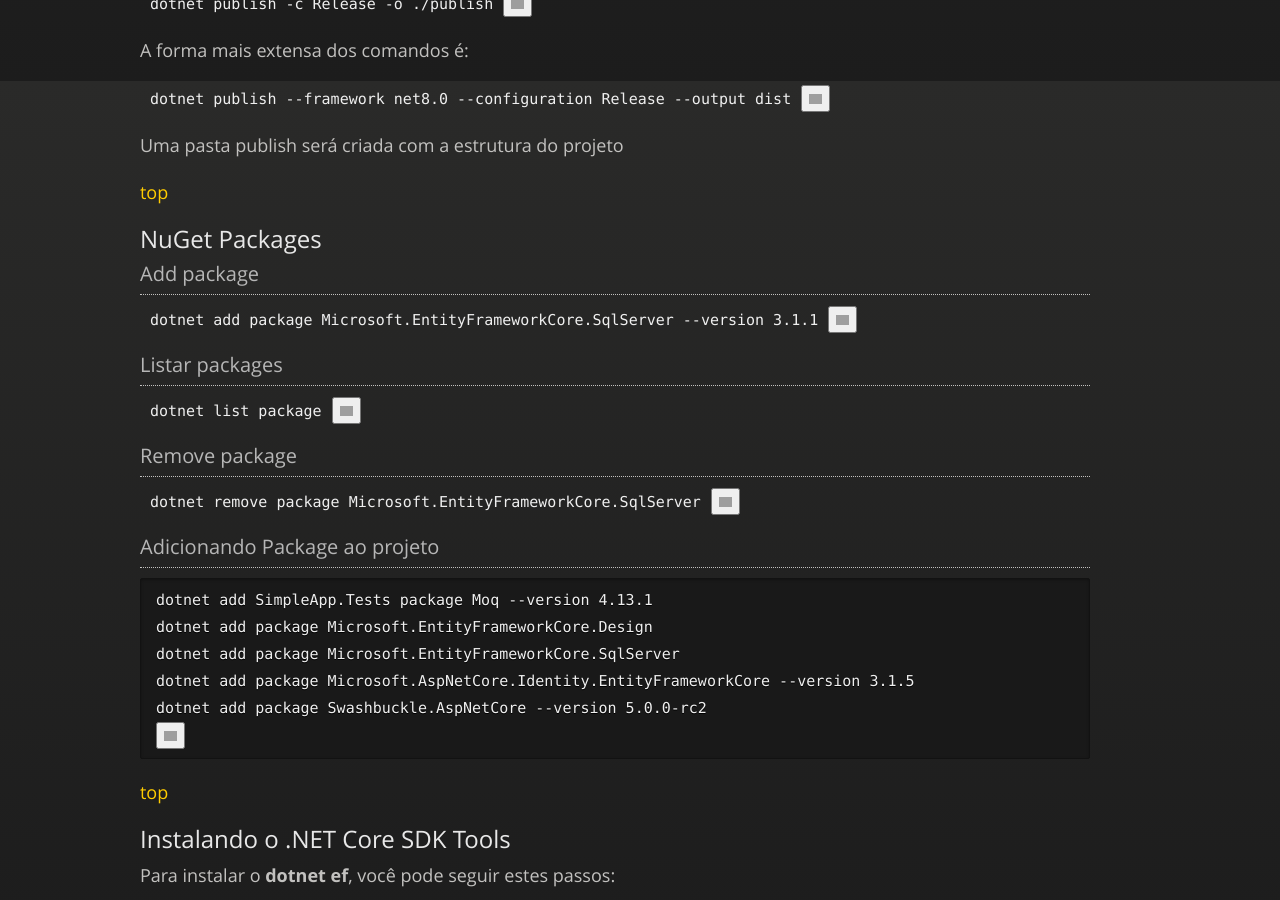
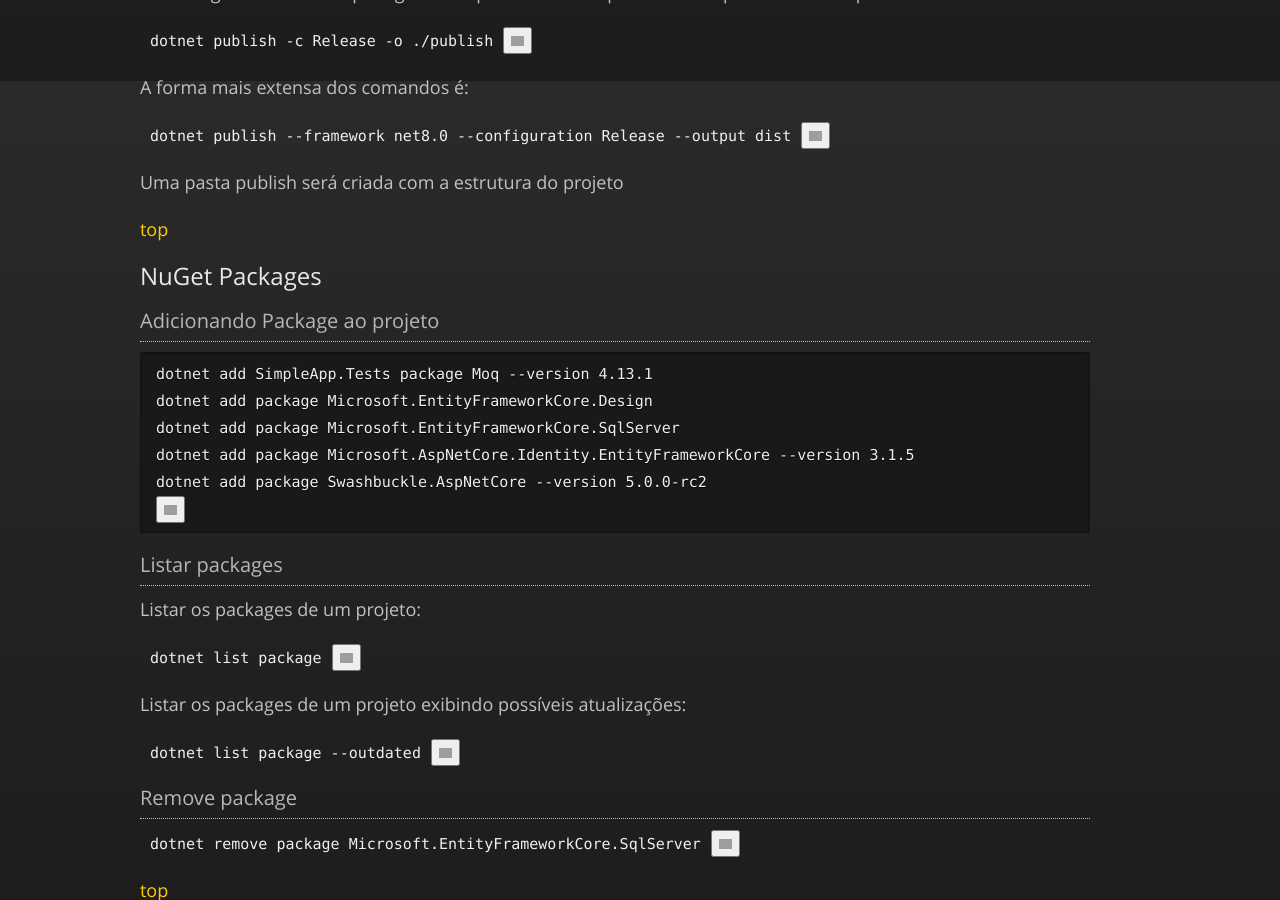
Before and after one commit to JeannAndrade/jeannandrade.github.io, a Jekyll site: the page built from content/net/cli/index.md, in a window 1280 px wide and 900 px high, scrolled down 2619 px. Built offline with Jekyll 4.4.1, drawn with Linux system fonts in a browser that asks for light colours; nearby versions of some CDN libraries; comment, search, counter and statistics services are not loaded; our own code applies the rules of GitHub Pages for plain Markdown files; some of the changed text lies outside the part shown; grey boxes are pictures that could not be loaded.

Commit message:
adicionado comando para listar pacotes desatualizados

````diff
--- a/content/net/cli/index.md
+++ b/content/net/cli/index.md
@@ -24,10 +24,11 @@ O link de referência para o uso da ferramenta é:
   - [Executando testes](#executando-testes)
   - [Publicar a aplicação](#publicar-a-aplicação)
 - [NuGet Packages](#nuget-packages)
-  - [Add package](#add-package)
+  - [Adicionando Package ao projeto](#adicionando-package-ao-projeto)
   - [Listar packages](#listar-packages)
   - [Remove package](#remove-package)
-  - [Adicionando Package ao projeto](#adicionando-package-ao-projeto)
+- [Instalando o .NET Core SDK Tools](#instalando-o-net-core-sdk-tools)
+- [Migration](#migration)
 - [Criando um Feed local](#criando-um-feed-local)
   - [Configuração inicial do feed](#configuração-inicial-do-feed)
   - [Como empacotar uma lib](#como-empacotar-uma-lib)
@@ -37,15 +38,23 @@ O link de referência para o uso da ferramenta é:
 
 <!-- TOC end -->
 
+<!-- TOC --><a name="comandos-básicos"></a>
+
 ## Comandos básicos
+
+<!-- TOC --><a name="listar-sdks"></a>
 
 ### Listar SDKs
 
 `dotnet --list-sdks`
 
+<!-- TOC --><a name="listar-os-templates-disponíveis"></a>
+
 ### Listar os templates disponíveis
 
 `dotnet new --list`
+
+<!-- TOC --><a name="criar-um-projeto-novo"></a>
 
 ### Criar um projeto novo
 
@@ -58,15 +67,21 @@ dotnet sln PartyInvites add PartyInvites
 
 A Microsoft é boa em garantir compatibilidade com versões anteriores do .NET Core, mas ocorrem alterações significativas e é uma boa ideia adicionar um arquivo global.json aos projetos para que todos na equipe de desenvolvimento usem a mesma versão.
 
+<!-- TOC --><a name="observando-por-alterações-no-projeto"></a>
+
 ### Observando por alterações no projeto
 
 `dotnet watch`
 
 O comando `dotnet watch` é um observador de arquivos. Quando detecta uma alteração, ele executa o comando `dotnet run` ou um comando dotnet especificado. Se ele executar `dotnet run` e a alteração tiver suporte para *hot reloads*, ele recarregará a quente o aplicativo especificado. Se a alteração não for suportada, o aplicativo será reiniciado. Este processo permite o desenvolvimento iterativo rápido a partir da linha de comando.
 
+<!-- TOC --><a name="criar-um-projeto-f-do-tipo-console"></a>
+
 ### Criar um projeto F# do tipo console
 
 `Dotnet new console -lang "F#" -o FirstIonideProject`
+
+<!-- TOC --><a name="compilando-um-projeto"></a>
 
 ### Compilando um projeto
 
@@ -80,11 +95,15 @@ dotnet build -t:Run -f net6.0-android
 
 Serve para buildar e executar um projeto maui Android
 
+<!-- TOC --><a name="executar-a-aplicação"></a>
+
 ### Executar a aplicação
 
 `dotnet build`
 
 `dotnet run`
+
+<!-- TOC --><a name="criar-projeto-de-teste"></a>
 
 ### Criar projeto de teste
 
@@ -92,9 +111,13 @@ Serve para buildar e executar um projeto maui Android
 
 `dotnet sln add SimpleApp.Testsdotnet add SimpleApp.Tests reference SimpleApp`
 
+<!-- TOC --><a name="executando-testes"></a>
+
 ### Executando testes
 
 `dotnet test`
+
+<!-- TOC --><a name="publicar-a-aplicação"></a>
 
 ### Publicar a aplicação
 
@@ -110,19 +133,11 @@ Uma pasta publish será criada com a estrutura do projeto
 
 [top](#table-of-contents)
 
+<!-- TOC --><a name="nuget-packages"></a>
+
 ## NuGet Packages
 
-### Add package
-
-`dotnet add package Microsoft.EntityFrameworkCore.SqlServer --version 3.1.1`
-
-### Listar packages
-
-`dotnet list package`
-
-### Remove package
-
-`dotnet remove package Microsoft.EntityFrameworkCore.SqlServer`
+<!-- TOC --><a name="adicionando-package-ao-projeto"></a>
 
 ### Adicionando Package ao projeto
 
@@ -134,7 +149,27 @@ dotnet add package Microsoft.AspNetCore.Identity.EntityFrameworkCore --version 3
 dotnet add package Swashbuckle.AspNetCore --version 5.0.0-rc2
 ```
 
+<!-- TOC --><a name="listar-packages"></a>
+
+### Listar packages
+
+Listar os packages de um projeto:
+
+`dotnet list package`
+
+Listar os packages de um projeto exibindo possíveis atualizações:
+
+`dotnet list package --outdated`
+
+<!-- TOC --><a name="remove-package"></a>
+
+### Remove package
+
+`dotnet remove package Microsoft.EntityFrameworkCore.SqlServer`
+
 [top](#table-of-contents)
+
+<!-- TOC --><a name="instalando-o-net-core-sdk-tools"></a>
 
 ## Instalando o .NET Core SDK Tools
 
@@ -147,6 +182,8 @@ Instalar como ferramenta global: Execute o seguinte comando no terminal para ins
 Verificar a instalação: Após a instalação, você pode verificar se o dotnet ef foi instalado corretamente executando:
 
 `dotnet ef`
+
+<!-- TOC --><a name="migration"></a>
 
 ## Migration
 
@@ -162,7 +199,11 @@ Se você estiver trabalhando com um projeto onde o DbContext está em um assembl
 
 Isso ajuda a garantir que a migração seja adicionada corretamente ao projeto certo
 
+<!-- TOC --><a name="criando-um-feed-local"></a>
+
 ## Criando um Feed local
+
+<!-- TOC --><a name="configuração-inicial-do-feed"></a>
 
 ### Configuração inicial do feed
 
@@ -201,11 +242,15 @@ Agora para publicar um pacote no feed local o comando é:
 
 Depois disso já pode apagar o pacote copiado inicialmente para pasta.
 
+<!-- TOC --><a name="como-empacotar-uma-lib"></a>
+
 ### Como empacotar uma lib
 
 `dotnet pack  .\LumiaFoundation\LumiaFoundation.csproj --include-symbols --output nupkgs`
 
 [top](#table-of-contents)
+
+<!-- TOC --><a name="usando-o-nugetorg"></a>
 
 ## Usando o nuget.org
 
@@ -220,7 +265,11 @@ Os dois comandos abaixo devem ser executados na pasta do projeto e na pasta "nup
 `nuget-push package-name.nupkg`
 }
 
+<!-- TOC --><a name="utilitários"></a>
+
 ## Utilitários
+
+<!-- TOC --><a name="regenerating-the-development-certificates"></a>
 
 ### Regenerating the Development Certificates
 
````
